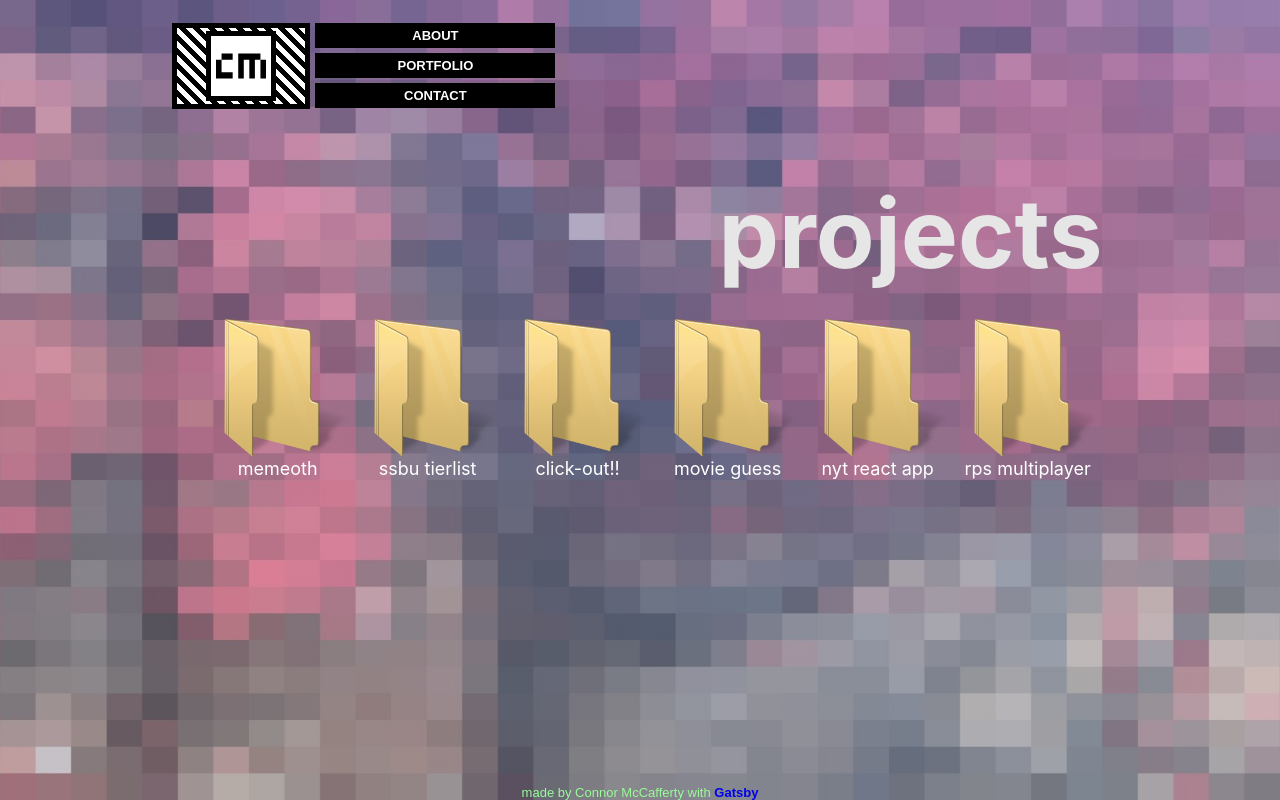
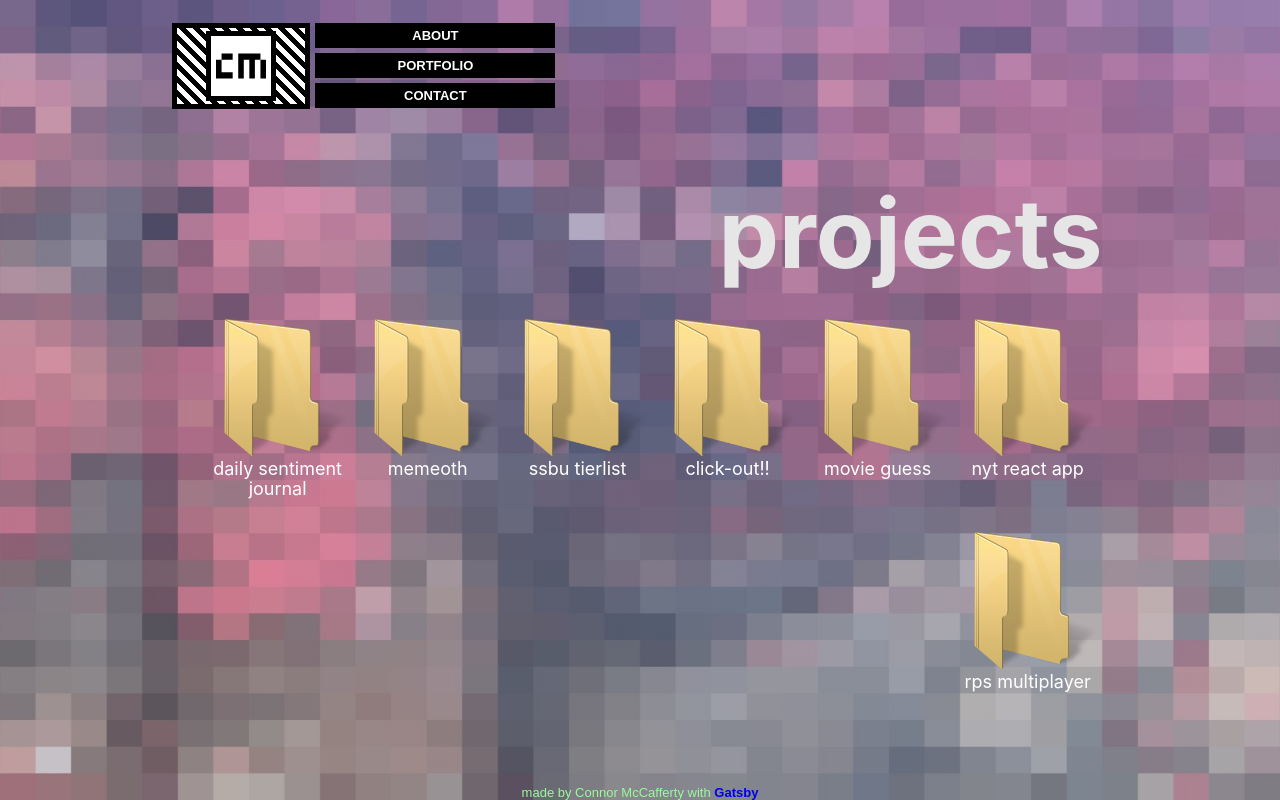
Before and after one commit to mccaffertycr/gatsby-portfolio, a Gatsby site: page /portfolio in a window 1280 px wide. Built offline with nearby package versions, Linux system fonts and the light colour scheme; Gatsby itself is replaced by a stand-in of ours.

Commit message:
Update portfolio.js

```diff
--- a/src/pages/portfolio.js
+++ b/src/pages/portfolio.js
@@ -5,6 +5,10 @@ import Project from '../components/project'
 import SEO from '../components/seo'
 
 const projects = [
+  {
+    name: `daily sentiment journal`,
+    url: `https://daily-sentiment-journal.herokuapp.com/`,
+  },
   {
     name: `memeoth`,
     url: `http://www.memeoth.com`,
```
